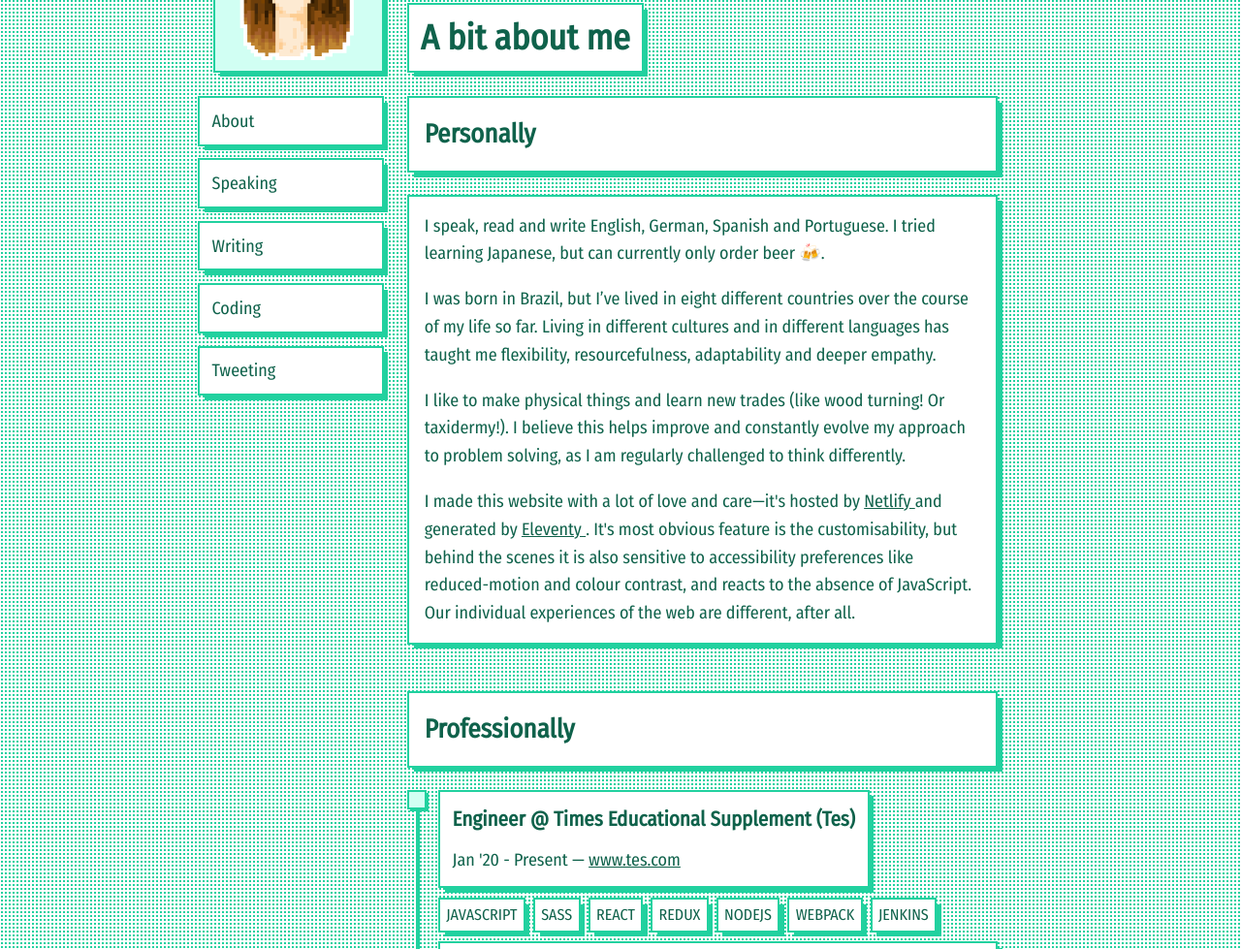
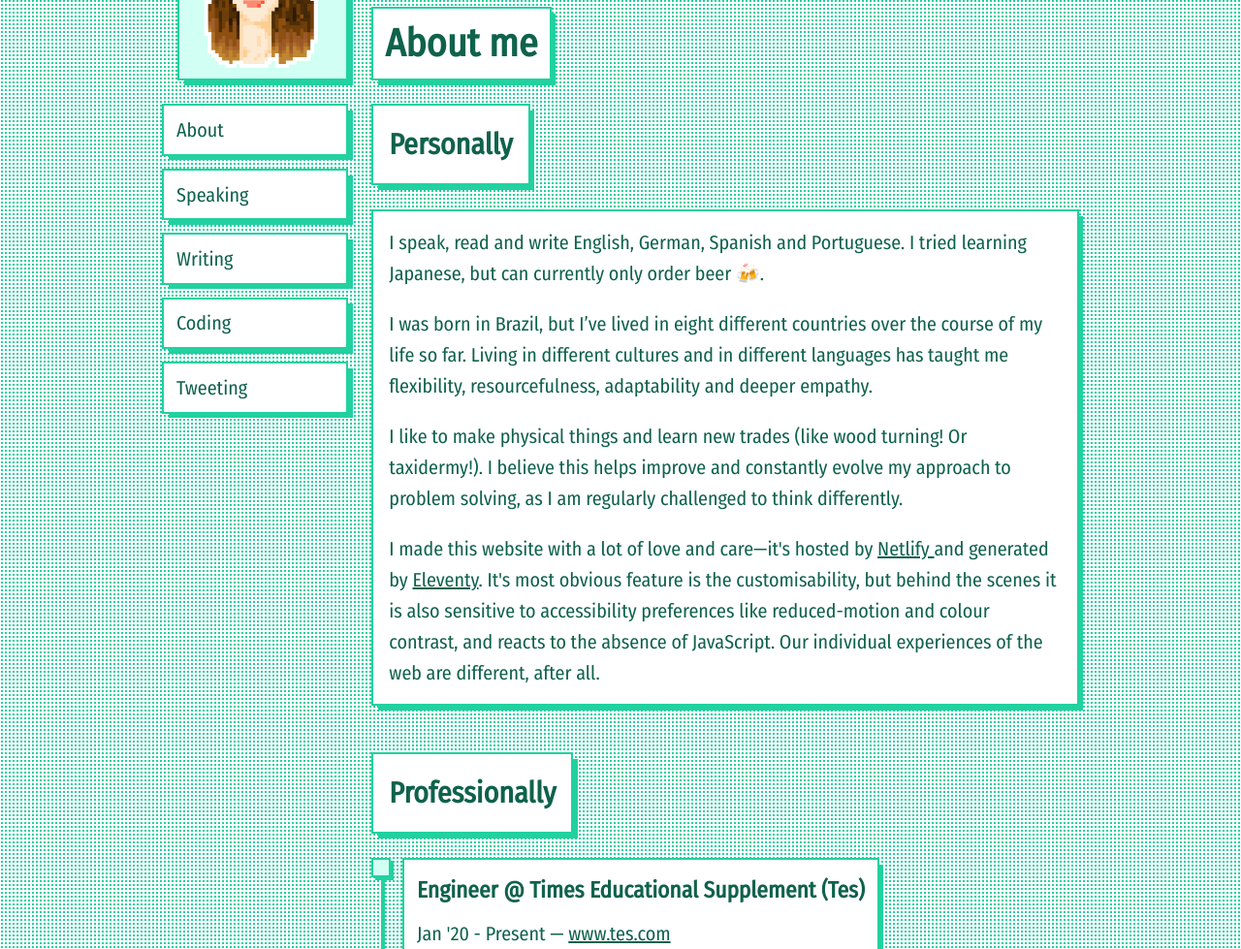
Before and after one commit to gvonkoss/gvonkoss.com, an Eleventy site: page src/about/index.njk in a window 1280 px wide. Shown: the part 181-1160 px from the top of the page at 97% size. Built offline with nearby package versions, Linux system fonts and the light colour scheme; Eleventy itself is replaced by a stand-in of ours; files that its build step writes are made by us from their sources.

Commit message:
update general grid

```diff
--- a/src/about/index.njk
+++ b/src/about/index.njk
@@ -1,6 +1,6 @@
 ---
 layout: layouts/base.njk
-title: A bit about me
+title: About me
 about: true
 ---
 <h2>Personally</h2>
@@ -28,8 +28,7 @@ about: true
       Netlify
     </a> and generated by
     <a href="https://www.11ty.dev/" target="_blank" rel="noopener noreferrer">
-      Eleventy
-    </a>.
+      Eleventy</a>.
     It's most obvious feature is the customisability, but behind the scenes it is also sensitive to accessibility preferences like reduced-motion and colour contrast, and reacts to the absence of JavaScript.
     Our individual experiences of the web are different, after all.
   </p>
--- a/src/styles/scss/_about.scss
+++ b/src/styles/scss/_about.scss
@@ -22,8 +22,6 @@
     left: 0.6rem;
     bottom: 6.5rem;
   }
-
-
 
   .about__cv__item {
     margin-bottom: 3rem;
@@ -66,13 +64,17 @@
 
   .about__cv__item__stack {
     display: flex;
-    margin-bottom: 0.6rem;
+    flex-wrap:wrap;
+    justify-content: flex-start;
+
     span {
       @include mixins.shadow();
+      display: block;
+      font-size: var(--font-md);
       padding: 0.2rem 0.4rem;
       text-transform: uppercase;
-      margin-right: 0.5rem;
-      font-size: 16px;
+      margin: 0 0.6rem 0.6rem 0;
+      white-space: nowrap;
 
       &:last-of-type {
         margin-right: 0;
--- a/src/styles/scss/_content.scss
+++ b/src/styles/scss/_content.scss
@@ -2,15 +2,20 @@
 @use './media-queries';
 
 .content {
-  @include mixins.mainColumn();
-	min-width: 250px;
-	line-height: 1.6;
+  align-self: flex-start;
+	grid-area: content;
+  min-width: 30ch;
+  line-height: 1.6;
 
   h2,
-  .content--text {
+  &.content--text {
     @include mixins.shadow();
     padding: 1rem;
     margin-top: 0;
+  }
+
+  h2 {
+    display: inline-block;
   }
 
   .details {
--- a/src/styles/scss/_controls.scss
+++ b/src/styles/scss/_controls.scss
@@ -4,7 +4,7 @@
 .controls {
 	align-self: flex-end;
 	justify-self: flex-start;
-	grid-area: 2 / 3;
+	grid-area: controls;
 
 	display: grid;
 	grid-template-columns: repeat(3, auto);
--- a/src/styles/scss/_grid.scss
+++ b/src/styles/scss/_grid.scss
@@ -1,14 +1,19 @@
 @use './media-queries';
 
 .grid {
-	display: grid;
+  display: grid;
+  grid-template-areas:
+    '. me controls .'
+    '. heading heading .'
+    '. content content .'
+    '. sidebar sidebar .';
 	grid-template-columns: 1fr repeat(2, auto) 1fr;
 	grid-template-rows: repeat(6, auto);
 	grid-gap: 1.5rem;
 
 	min-height: 100vh;
 	background-image: var(--background);
-	background-size: var(--background-size);
+	background-size: 4px 4px;
 
 	@media screen and (prefers-reduced-motion) {
 		background-image: var(--none);
@@ -21,6 +26,12 @@
 	box-sizing: border-box;
 
 	@include media-queries.S() {
+    grid-template-areas:
+      '. . . .'
+      '. me controls .'
+      '. me heading .'
+      '. sidebar content .'
+      '. . . .';
 		grid-template-columns: 1fr 15% minmax(auto, 70ch) 1fr;
 		padding-bottom: 1rem;
 	}
--- a/src/styles/scss/_heading.scss
+++ b/src/styles/scss/_heading.scss
@@ -1,20 +1,11 @@
 @use './mixins';
-@use './media-queries';
 
 .heading {
 	@include mixins.shadow();
-	align-self: center;
 	font-family: 'Fira Sans Condensed', sans-serif;
-	grid-area: 3 / 2 / 4 / 4;
-	justify-self: center;
+	grid-area: heading;
+	justify-self: flex-start;
 	margin: 0;
 	max-width: 65ch;
 	padding: 0.75rem;
-	text-align: left;
-
-	@include media-queries.S() {
-		grid-area: 3 / 3;
-		align-self: flex-end;
-		justify-self: flex-start;
-	}
 }
--- a/src/styles/scss/_list.scss
+++ b/src/styles/scss/_list.scss
@@ -1,7 +1,6 @@
 @use './mixins';
 
 .content__list {
-	@include mixins.mainColumn();
 	list-style: none;
 	padding: 0;
 	margin: 0;
@@ -16,7 +15,7 @@
 
     span {
       display: block;
-      font-size: 16px;
+      font-size: var(--font-md);
       margin-top: 0.4rem;
     }
 
--- a/src/styles/scss/_me.scss
+++ b/src/styles/scss/_me.scss
@@ -4,7 +4,7 @@
 #pixel-me {
 	@include mixins.shadow();
 	align-self: flex-end;
-	grid-area: 2 / 2;
+	grid-area: me;
 	background-image: url('../assets/images/pixelme.png');
 	background-size: contain;
 	background-repeat: no-repeat;
@@ -29,7 +29,8 @@
 @include media-queries.S() {
 	.no-js #pixel-me,
 	#pixel-me {
-		grid-area: 2 / 2 / 4;
+    // grid-area: 2 / 2 / 4;
+	  // grid-area: me;
 		justify-self: flex-end;
 		height: 20vw;
 		width: 20vw;
--- a/src/styles/scss/_mixins.scss
+++ b/src/styles/scss/_mixins.scss
@@ -1,14 +1,4 @@
 @use './media-queries';
-
-@mixin mainColumn () {
-	align-self: flex-start;
-	grid-area: 4 / 2 / auto / 4;
-	max-width: 65ch;
-
-	@include media-queries.S {
-		grid-area: 4 / 3;
-	}
-}
 
 @mixin shadow() {
 	background-color: white;
--- a/src/styles/scss/_sidebar.scss
+++ b/src/styles/scss/_sidebar.scss
@@ -2,7 +2,7 @@
 @use './media-queries';
 
 .sidebar {
-	grid-area: 5 / 2 / auto / 4;
+	grid-area: sidebar;
 	display: grid;
 	grid-template-columns: repeat(2, 1fr);
 	grid-column-gap: 1rem;
@@ -11,7 +11,6 @@
 
 	@include media-queries.S() {
 		display: block;
-		grid-area: 4 / 2;
 		align-self: flex-start;
 		position: sticky;
 		top: 0.8rem;
--- a/src/styles/scss/main.scss
+++ b/src/styles/scss/main.scss
@@ -22,7 +22,8 @@
 			transparent 8px);
 	--none: none;
 	--background: var(--dotted);
-	--background-size: 4px 4px;
+  --font-lg: 20px;
+  --font-md: 16px;
 }
 
 html {
@@ -33,7 +34,7 @@ body {
 	color: var(--text);
 	background: var(--dark-background);
 	font-family: 'Fira Sans Condensed', sans-serif;
-	font-size: 18px;
+	font-size: var(--font-lg);
 	min-height: 100vh;
 	margin: 0;
 	-moz-osx-font-smoothing: grayscale;
@@ -51,7 +52,7 @@ body {
 	code {
 		background-color: var(--highlight);
 		font-family: 'Fira Mono', monospace;
-		font-size: 16px;
+		font-size: var(--font-md);
 		padding: 2px 4px;
 	}
 
```
Also changed, not shown: src/styles/main.css, 1 other file.
